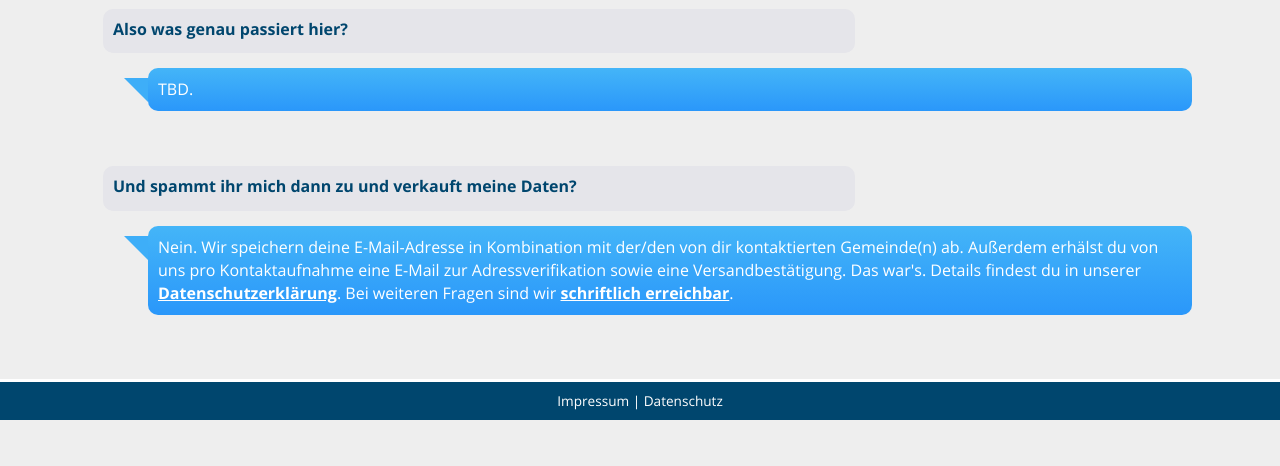
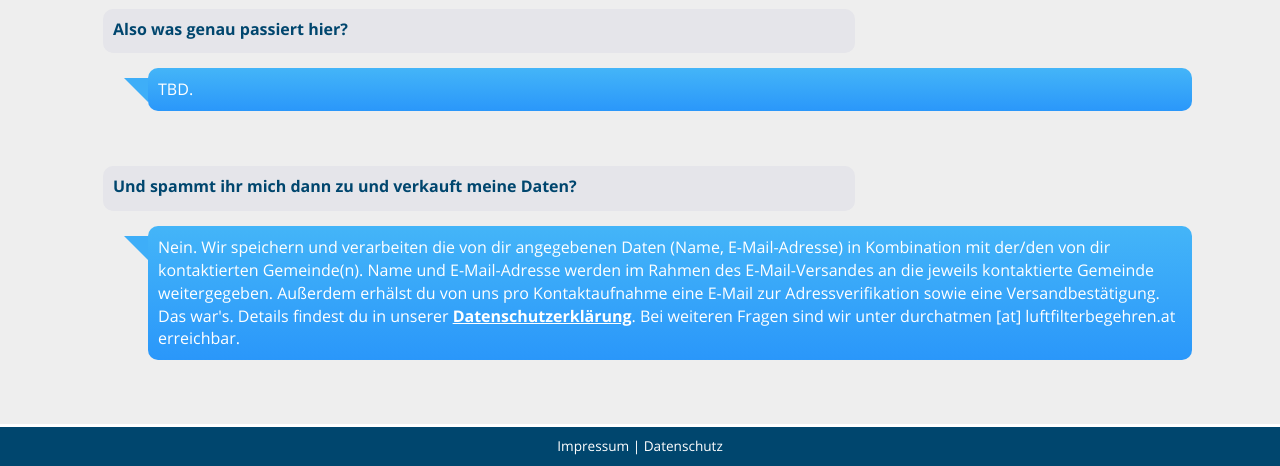
Before and after one commit to c3wien/Poke-That-Gmeind, a Python web app: template luftfilterbegehren/templates/general/faq.html in a window 1280 px wide. Shown: the part 1055-1521 px from the top of the page. Before the commit the page ends 1475 px from the top, so only its background shows below. Run offline with Jinja, Linux system fonts and the light colour scheme; the template is opened without the code that fills it, so the values that code supplies are empty; some libraries are stand-ins or nearby versions.

Commit message:
[faq] replace contact link with email address

```diff
--- a/luftfilterbegehren/templates/general/faq.html
+++ b/luftfilterbegehren/templates/general/faq.html
@@ -77,7 +77,7 @@
                 </li>
                 <li>
                     <p>
-                        Nein. Wir speichern deine E-Mail-Adresse in Kombination mit der/den von dir kontaktierten Gemeinde(n) ab. Außerdem erhälst du von uns pro Kontaktaufnahme eine E-Mail zur Adressverifikation sowie eine Versandbestätigung. Das war's. Details findest du in unserer <a href="/datenschutz/">Datenschutzerklärung</a>. Bei weiteren Fragen sind wir <a href="/kontakt">schriftlich erreichbar</a>.
+                        Nein. Wir speichern und verarbeiten die von dir angegebenen Daten (Name, E-Mail-Adresse) in Kombination mit der/den von dir kontaktierten Gemeinde(n). Name und E-Mail-Adresse werden im Rahmen des E-Mail-Versandes an die jeweils kontaktierte Gemeinde weitergegeben. Außerdem erhälst du von uns pro Kontaktaufnahme eine E-Mail zur Adressverifikation sowie eine Versandbestätigung. Das war's. Details findest du in unserer <a href="/datenschutz/">Datenschutzerklärung</a>. Bei weiteren Fragen sind wir unter durchatmen [at] luftfilterbegehren.at erreichbar.
                     </p>
                 </li>
             </ul>
```
